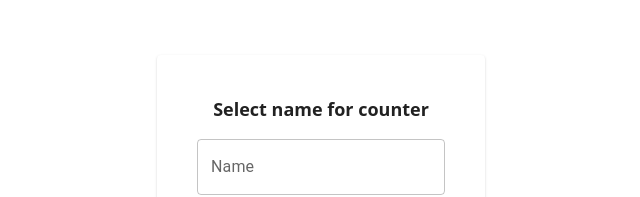
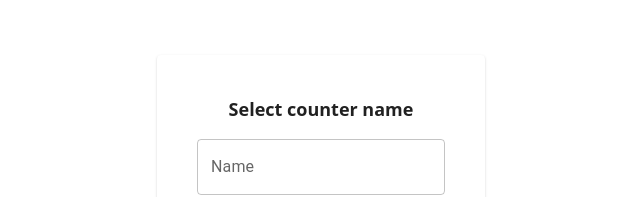
Before and after one commit to Basit787/Persist_Counter, a React (Create React App) app: page / in a window 1280 px wide. Shown: the part 229-426 px from the top of the page, without its empty margins (319-959 px from the left). Built offline with nearby package versions, Linux system fonts and the light colour scheme.

Commit message:
changes done

```diff
--- a/src/Name.jsx
+++ b/src/Name.jsx
@@ -16,8 +16,8 @@ const Name = () => {
   };
   return (
     <div className="flex  justify-center items-center min-h-screen">
-          <Card className="flex flex-col justify-center items-center p-10 gap-4">
-              <h1 className="font-semibold text-lg">Select name for counter</h1>
+      <Card className="flex flex-col justify-center items-center p-10 gap-4">
+        <h1 className="font-semibold text-lg">Select counter name</h1>
         <TextField
           label="Name"
           value={name}
```
